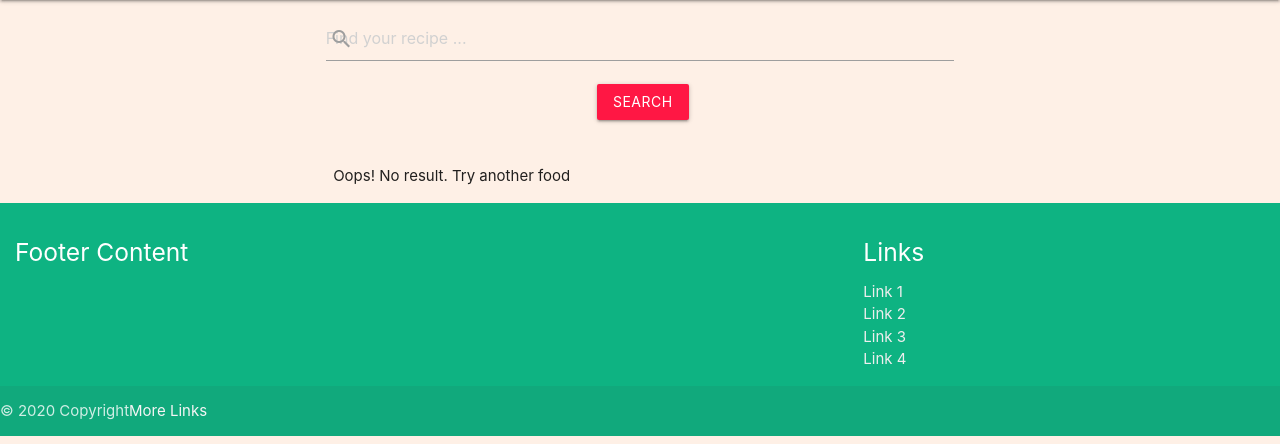
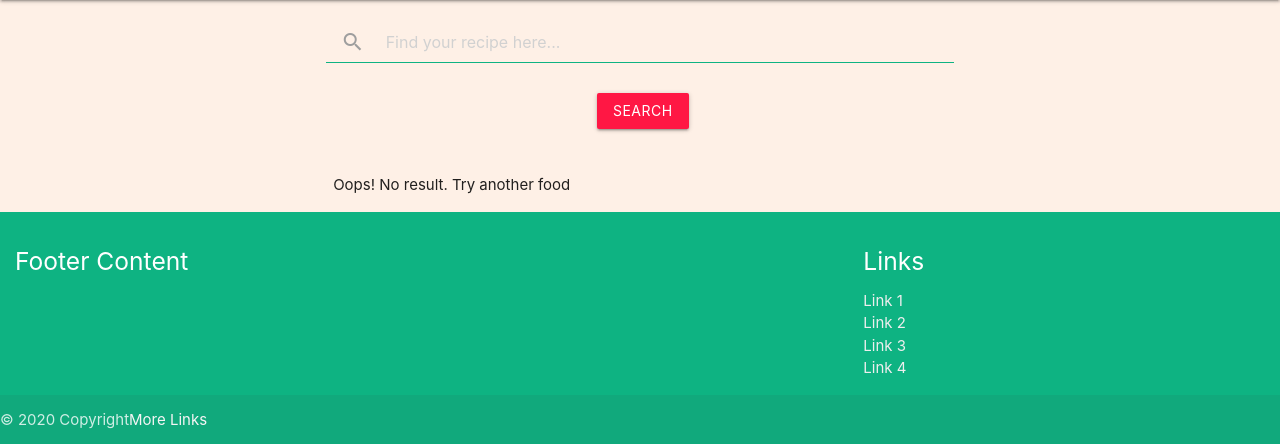
Before and after one commit to meghdadyazdi/cookbook, a Flask app: page /search_recipe in a window 1280 px wide. Shown: the part 64-508 px from the top of the page. Run offline with Flask 2, Linux system fonts and the light colour scheme; the visitor is signed in with stand-in values (Sample User, id 1); data that the repository does not hold is empty; some libraries are stand-ins or nearby versions.

Commit message:
styling search box

```diff
--- a/static/css/style.css
+++ b/static/css/style.css
@@ -37,6 +37,13 @@ nav,
     left: 1rem;
 }
 
+.bt_line{
+    border-bottom: 1px solid #0eb382;
+}
+
+.btn:hover, .btn-large:hover, .btn-small:hover {
+    background-color:#0eb382;
+}
 .container{
     -webkit-box-shadow: 0px 0px 10px -4px rgba(0,0,0,0.75);
 -moz-box-shadow: 0px 0px 10px -4px rgba(0,0,0,0.75);
--- a/templates/search_recipe.html
+++ b/templates/search_recipe.html
@@ -6,28 +6,35 @@
 
 
 <form action="{{ url_for('search_recipe') }}" method="POST" class="col m3 search_form">
-<div class="row">
-        <div class="input-field col s10 push-s1 m6 push-m3">
-          <input id="search_recipe" name="search_recipe" class="validate" placeholder="Find your recipe ..." required>
-          <label class="label-icon" for="search_recipe"><i class="material-icons">search</i></label>
-          <div class="row">
+	<div class="row">
+		<div class="input-field col s10 push-s1 m6 push-m3">
+			<div class="nav-wrapper">
+
+				<div class="input-field bt_line">
+					<input id="search" name="search_recipe" class="validate" type="search" placeholder="Find your recipe here..." required>
+					<label class="label-icon" for="search"><i class="material-icons">search</i></label>
+					<i class="material-icons">close</i>
+				</div>
+			</div>
+			<!-- <input id="search_recipe" name="search_recipe" class="validate" type="search" placeholder="       Find your recipe ..." required>
+			<label class="label-icon" for="search"><i class="material-icons">search</i></label> -->
+			<div class="row">
 				<div class="input-field col s4 push-s4 m4 push-m5">
 					<button type="submit" class="btn btn-primary btn-block">Search</button>
 				</div>
 			</div>
-        </div>
-
-            </div>
+		</div>
+	</div>
 </form>
 
 {% if recipes_search[0] %}
 <section class="container">
 	{% for recipe in recipes_search %}
 	<div class="row">
-		<div class="input-field col s3">
+		<div class="input-field col s12 m3">
 			<img src="{{recipe.recipe_photo}}" alt="{{recipe.recipe_name}}" width="150" height="150">
         </div>
-			<div class="input-field col s9">
+			<div class="input-field col s12 m6 push-m1">
 				{%if "{{recipe.recipe_meal}}"%}
 				<p> <strong>{{recipe.recipe_name}}:</strong>This food has <strong> {{recipe.recipe_energy}} </strong>
 					and is recomended for <strong>{{recipe.recipe_meal}}</strong></p>
@@ -36,8 +43,27 @@
 					is recomended to have in any <strong>meals</strong></p>
 				{% endif %}
 			</div>
-			<div class="row"><strong>Ingredients:</strong> {{recipe.recipe_ingredients}}</div>
-			<div class="row"><strong>Recipe:</strong> {{recipe.recipe}}</div>
+			<!-- <div class="row"><strong>Ingredients:</strong> {{recipe.recipe_ingredients}}</div>
+			<div class="row"><strong>Recipe:</strong> {{recipe.recipe}}</div> -->
+
+
+            <div class="row">
+            <div class="col s12">
+				<strong>Ingredients:</strong> {{recipe.recipe_ingredients}}
+			</div>
+            </div>
+			<div class="row">
+            <div class="col">
+				<strong>Recipe:</strong> {{recipe.recipe}}
+			</div>
+            </div>
+
+
+
+
+
+
+
 			{%if "{{recipe.recipe_video}}"%}
 			<!-- <iframe width="145" height="110" src="{{recipe.recipe_video}}"></iframe> -->
 			{% endif %}
```
Also changed, not shown: templates/find_recipe.html (+18 -2 lines).
